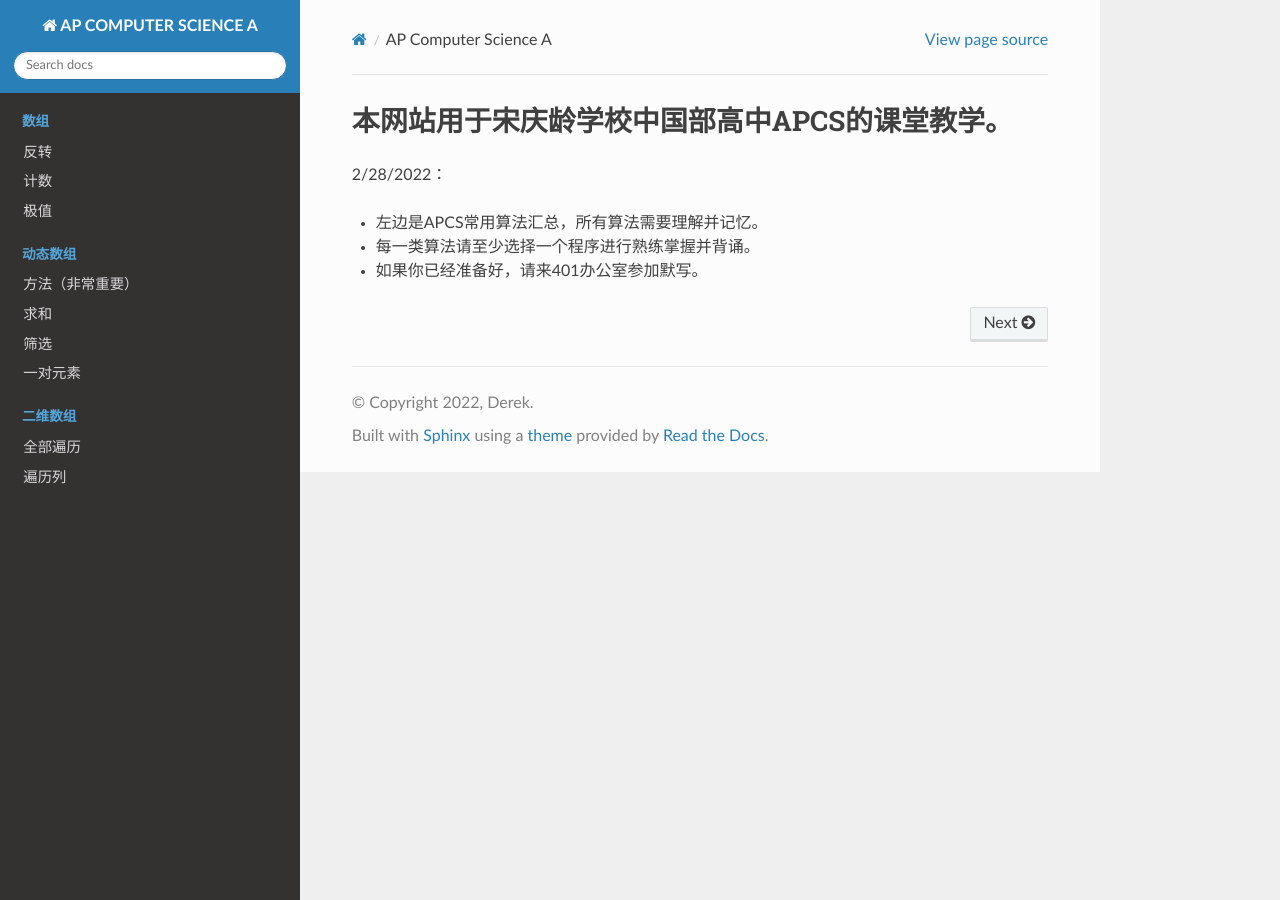
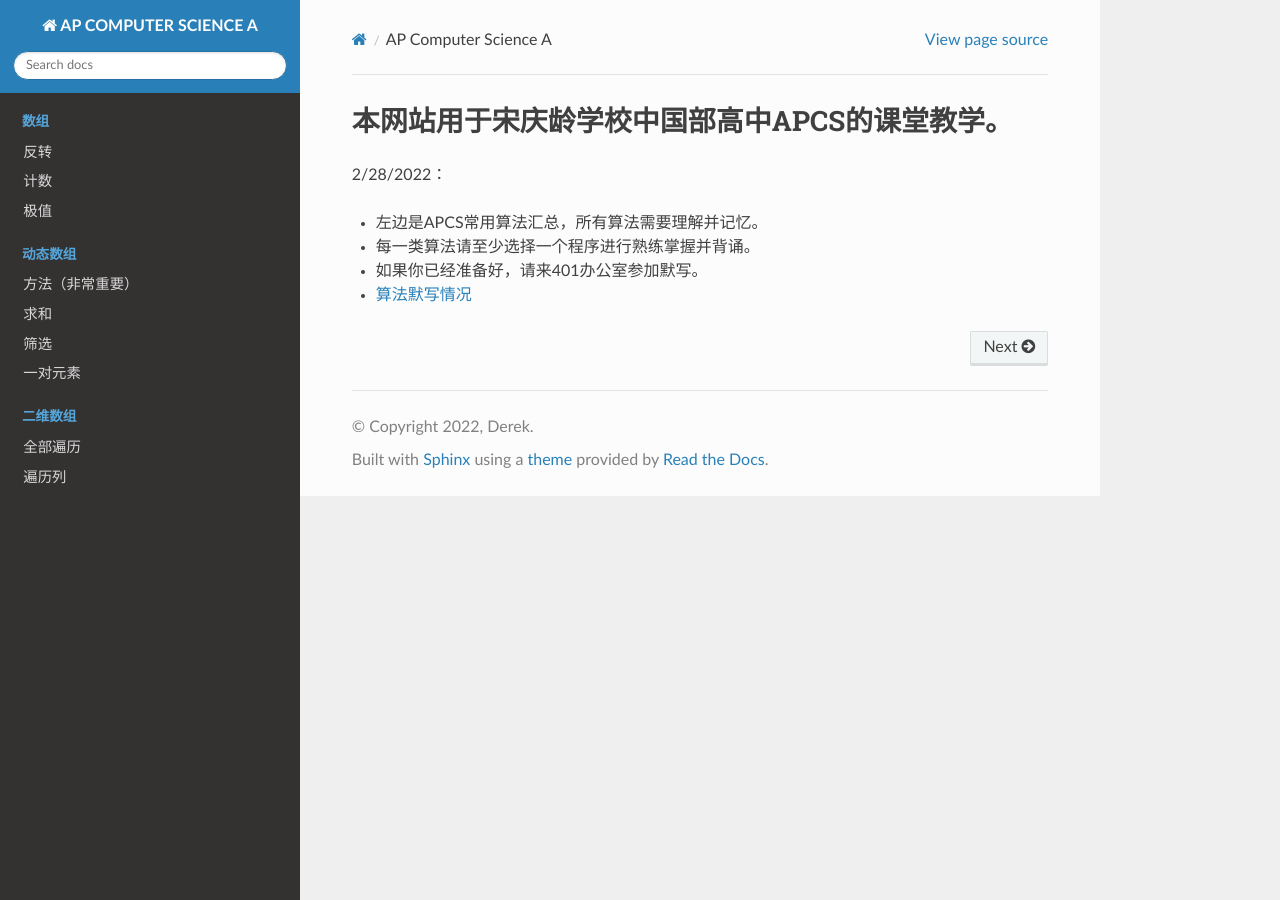
Before and after one commit to scls-cs/APCS-A, a Sphinx documentation site: the page built from source/index.rst, in a window 1280 px wide. Built offline with Sphinx 7.4.7 and the Read the Docs theme 2.0.0, drawn with Linux system fonts in a browser that asks for light colours.

Commit message:
add sheet

```diff
--- a/source/index.rst
+++ b/source/index.rst
@@ -8,6 +8,8 @@
 * 每一类算法请至少选择一个程序进行熟练掌握并背诵。
 
 * 如果你已经准备好，请来401办公室参加默写。
+
+* `算法默写情况 <https://docs.google.com/spreadsheets/d/1CjY6UYCyXwinu_agORn019kRkBflg0kbCJaLmhssjvE/edit#gid=0>`_
 
 
 .. title:: AP Computer Science A
```
